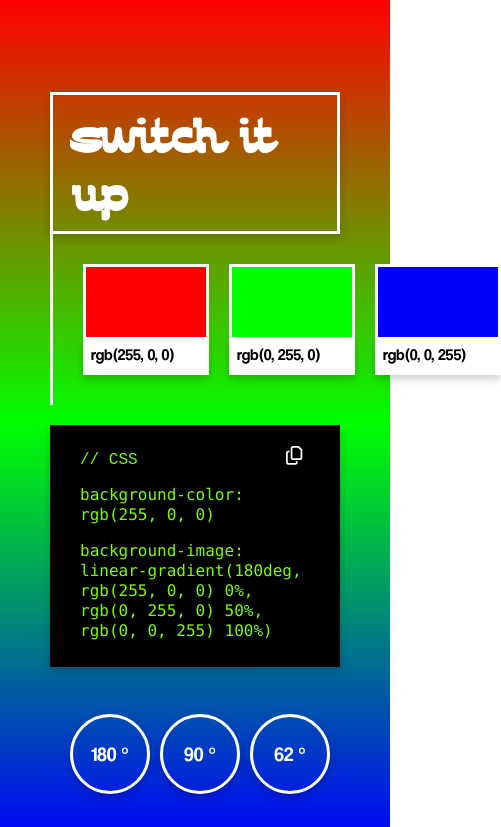
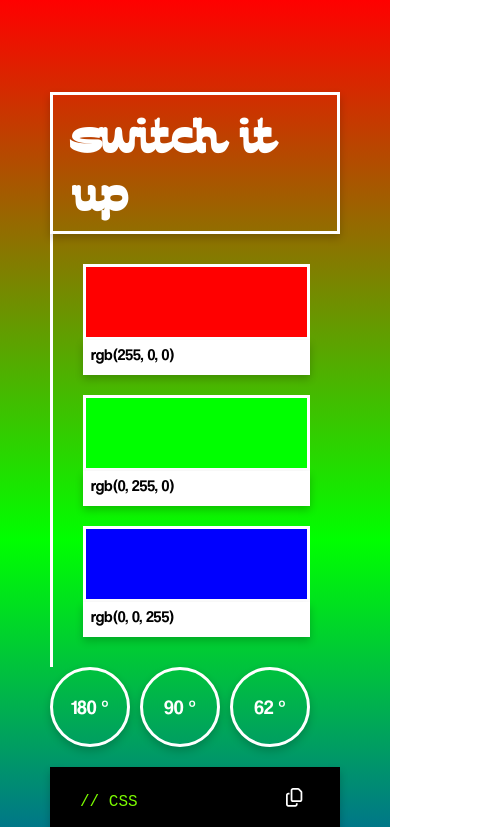
Before and after one commit to dilEMMA16/Gradient, a React (Create React App) app: page / in a window 390 px wide. Shown: the top 827 px of the page, 501 px wide, since content can reach past the window. Built offline with nearby package versions, Linux system fonts and the light colour scheme.

Commit message:
make responsive to device type

```diff
--- a/src/styles.js
+++ b/src/styles.js
@@ -10,7 +10,7 @@ export const ColorCardColoredDiv = styled.div`
   background-color: ${(props) => props.fill};
   height: 70px;
   border: 3px solid white;
-  width: 120px;
+  min-width: 120px;
 
   button {
     visibility: hidden;
@@ -20,6 +20,7 @@ export const ColorCardColoredDiv = styled.div`
     visibility: visible;
   }
 `;
+
 export const ColorCardRGBDiv = styled.div`
   box-shadow: 0 4px 8px 0 rgba(0, 0, 0, 0.2);
   background-color: white;
@@ -67,7 +68,7 @@ export const CopyText = styled.p`
 
 export const AppOuterDiv = styled.div`
   text-align: left;
-  height: 100vh;
+  min-height: 100vh;
   width: 100vw;
   background-color: ${(props) => props.fill};
   background-image: ${(props) => props.image};
@@ -104,12 +105,22 @@ export const AppColorsUsedDiv = styled.div`
   font-size: 1em;
   display: flex;
   font-family: "coolvetica-rg";
+  flex-direction: column;
+  justify-content: flex-start;
+
+  @media (min-width: 500px) {
+      flex-direction:row;
+    }
 `;
 
 export const AppDegreesDiv = styled.div`
-  position: absolute;
-  bottom: 50px;
-  right: 50px;
+  display: flex;
+  flex-direction:row;
+  @media (min-width: 950px) {
+    position: absolute;
+    bottom: 50px;
+    right: 50px;
+  }
 `;
 
 export const AppDegreesButton = styled.button`
```
